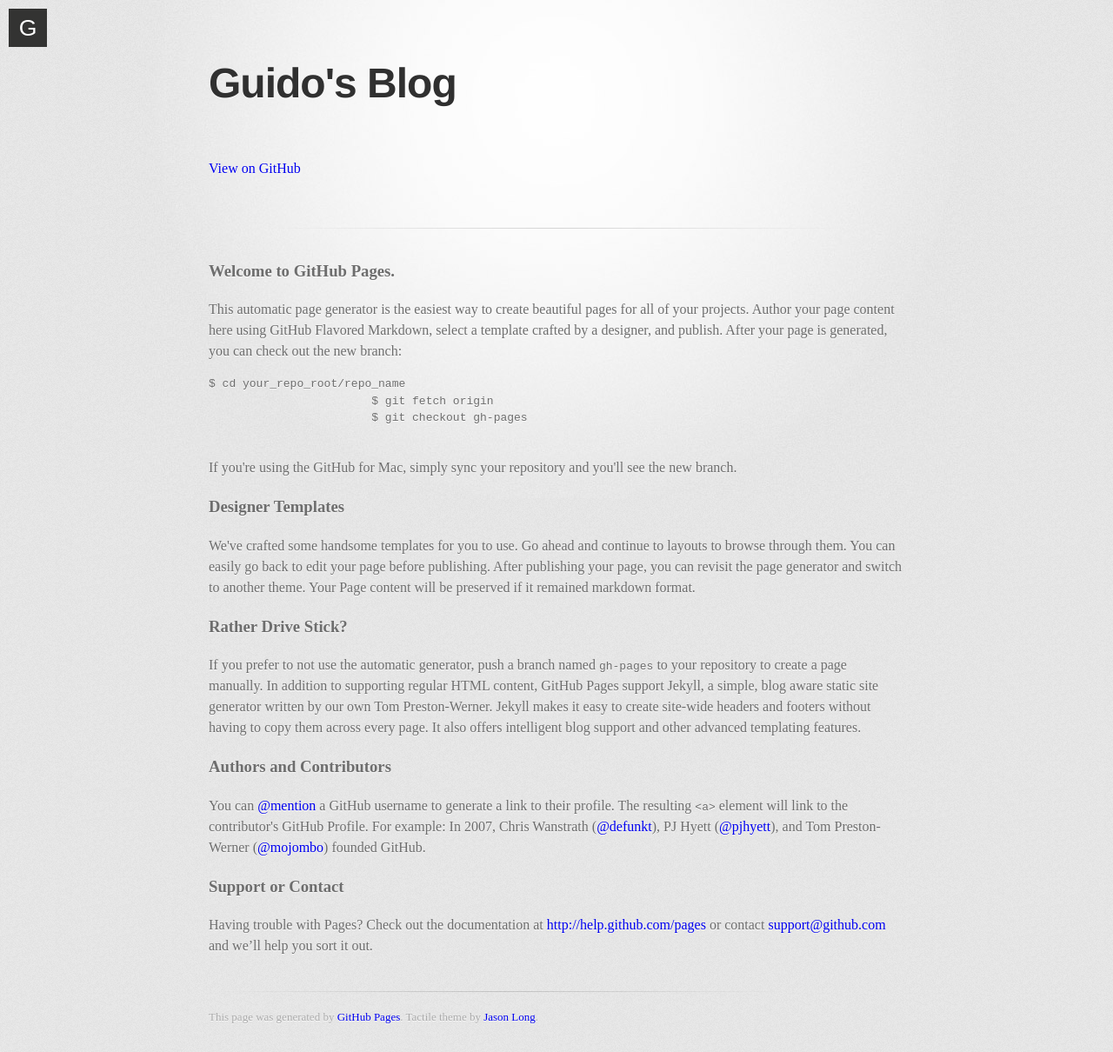
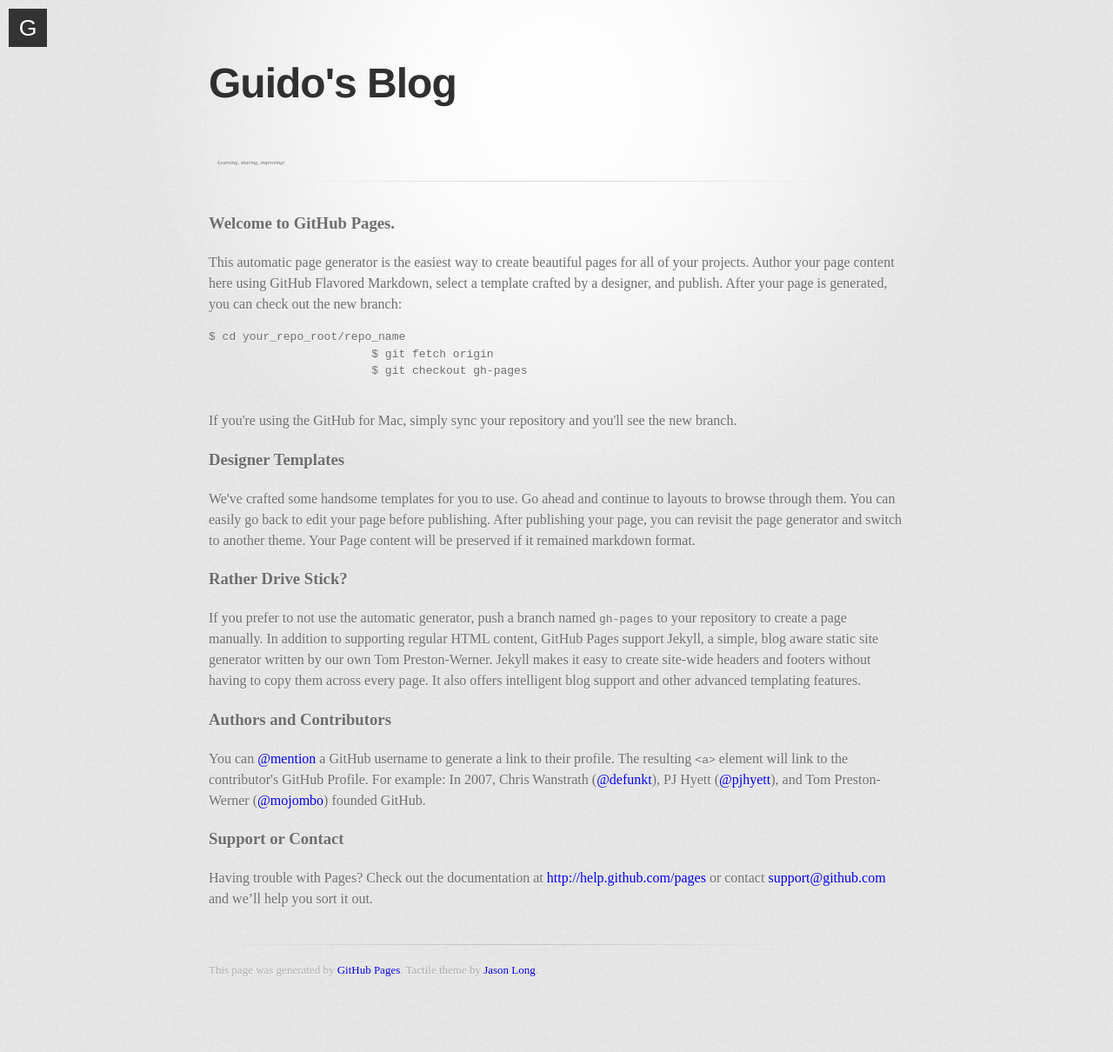
Before and after one commit to GuidoPaul/GuidoPaul.github.io, a Jekyll site: the page built from index.html, in a window 1280 px wide. Shown: the whole page at 87% size. Built offline with Jekyll 4.4.1, drawn with Linux system fonts in a browser that asks for light colours; some web fonts are replaced; Markdown is read by kramdown in place of the engine named in the settings.

Commit message:
add Knewave font

```diff
--- a/_layouts/default.html
+++ b/_layouts/default.html
@@ -11,10 +11,11 @@
 		<meta charset='utf-8'>
 		<!-- <meta http-equiv="X-UA-Compatible" content="chrome=1"> -->
 		<link href='https://fonts.googleapis.com/css?family=Chivo:900' rel='stylesheet' type='text/css'>
+		<link type="text/css" rel="stylesheet" href="http://fonts.googleapis.com/css?family=Knewave">
 		<!-- <link rel="stylesheet" type="text/css" href="stylesheets/stylesheet.css" media="screen" /> -->
 		<!-- <link rel="stylesheet" type="text/css" href="stylesheets/pygment_trac.css" media="screen" /> -->
 		<!-- <link rel="stylesheet" type="text/css" href="stylesheets/print.css" media="print" /> -->
-		<link rel="stylesheet" type="text/css" href="stylesheets/defaultlayout.css" />
+		<link rel="stylesheet" type="text/css" href="stylesheets/layout.css" />
 		<link rel="stylesheet" type="text/css" href="stylesheets/nav.css" />
 		<script src="javascripts/jquery-2.0.3.js"></script>
 		<!--[if lt IE 9]>
--- a/index.html
+++ b/index.html
@@ -12,10 +12,9 @@
 			<header>
 			<h1>Guido's Blog</h1>
 			</header>
-
-			<section id="downloads" class="clearfix">
-			<a href="https://github.com/GuidoPaul" id="view-on-github" class="button"><span>View on GitHub</span></a>
-			</section>
+			<div class="font">
+				Learning, sharing, improving!
+			</div>
 
 			<hr>
 
--- a/stylesheets/defaultlayout.css
+++ b/stylesheets/layout.css
@@ -51,20 +51,13 @@
 	line-height: 1.2;
 }
 
-#downloads {
-	margin-bottom: 40px;
-}
-
-.clearfix:after {
-	clear: both;
-	content: '.';
-	display: block;
-	height: 0;
-	visibility: hidden;
-}
-
-.clearfix {
-	display: inline-block;
+.font {
+	color: #666666;
+	font-family: "Knewave", cursive;
+	font-size: 40%;
+	font-style: italic;
+	font-weight: normal;
+	margin-left: 10px;
 }
 
 .maincontainer {
```
